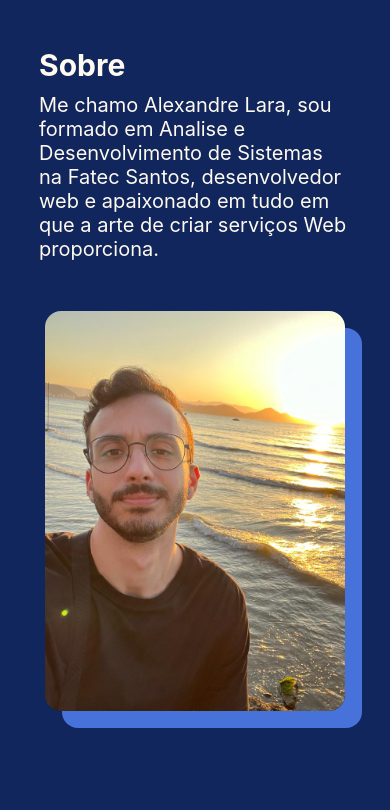
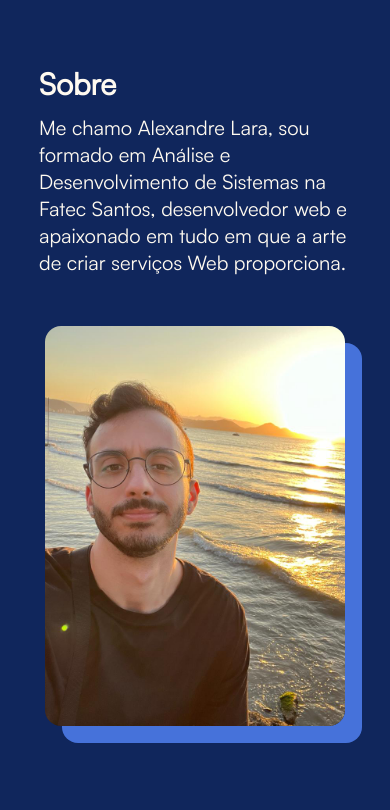
Before and after one commit to AlexandreLaraJr/myPortfolio, a React (Vite) app: page / in a window 390 px wide. Shown: the part 894-1704 px from the top of the page. Built offline with nearby package versions, Linux system fonts and the light colour scheme.

Commit message:
Adicionada fonte do portfolio.

```diff
--- a/src/components/About.jsx
+++ b/src/components/About.jsx
@@ -6,7 +6,7 @@ export default function About() {
             <div className="columnA">
                 <h2>Sobre</h2>
                 <p>
-                    Me chamo Alexandre Lara, sou formado em Analise e
+                    Me chamo Alexandre Lara, sou formado em Análise e
                     Desenvolvimento de Sistemas na Fatec Santos, desenvolvedor
                     web e apaixonado em tudo em que a arte de criar serviços Web
                     proporciona.
--- a/src/index.css
+++ b/src/index.css
@@ -8,8 +8,16 @@ html {
     scroll-behavior: smooth;
 }
 
+@font-face {
+    font-family: "satoshiFont";
+    src: local("satoshiFont"),
+        url("assets/fonts/Satoshi-Regular.ttf") format("truetype");
+    font-weight: normal;
+    font-style: normal;
+}
+
 :root {
-    font-family: Inter, system-ui, Avenir, Helvetica, Arial, sans-serif;
+    font-family: "satoshiFont";
     font-size: 62.5%;
     color-scheme: light dark;
     color: rgba(255, 255, 255, 0.87);
@@ -23,6 +31,10 @@ html {
     --font-color: hsl(39, 100%, 97%);
     color: var(--font-color);
 }
+
+/* ============== */
+/* font style */
+/* ============== */
 
 /* ============== */
 /* global styles */
@@ -218,7 +230,7 @@ header {
     }
 
     #about .columnB {
-        padding-bottom: 40rem;
+        padding-bottom: 20rem;
         /* padding-left: 50%; */
     }
 
@@ -242,7 +254,7 @@ header {
         flex-direction: column;
         justify-content: center;
         align-items: center;
-        gap: 10rem;
+        /* gap: 5rem; */
         width: 80%;
         bottom: 10rem;
     }
@@ -348,6 +360,7 @@ header {
         display: flex;
         flex-direction: row;
         gap: 2rem;
+        margin-left: 1rem;
     }
 
     #contact .imageContact {
```
Also changed, not shown: src/assets/fonts/Satoshi-Regular.ttf (added).
